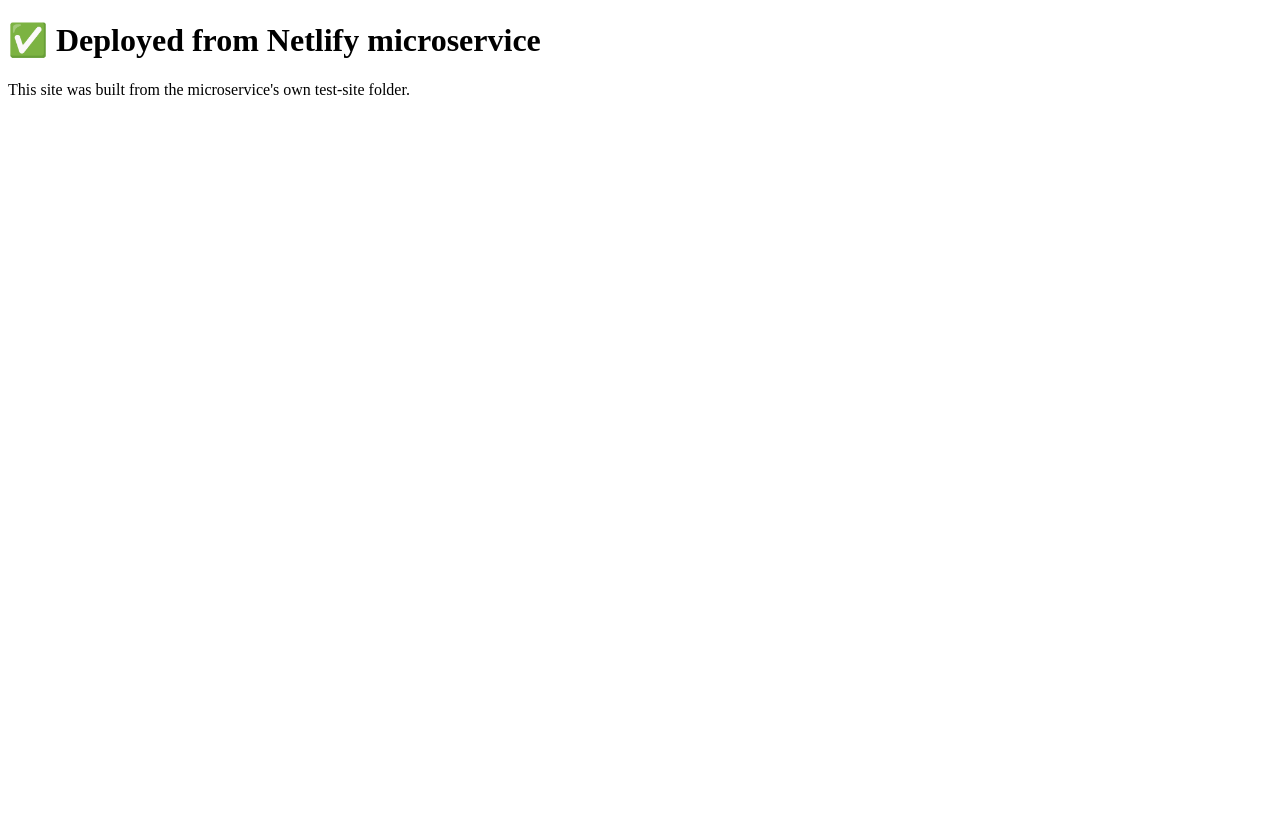
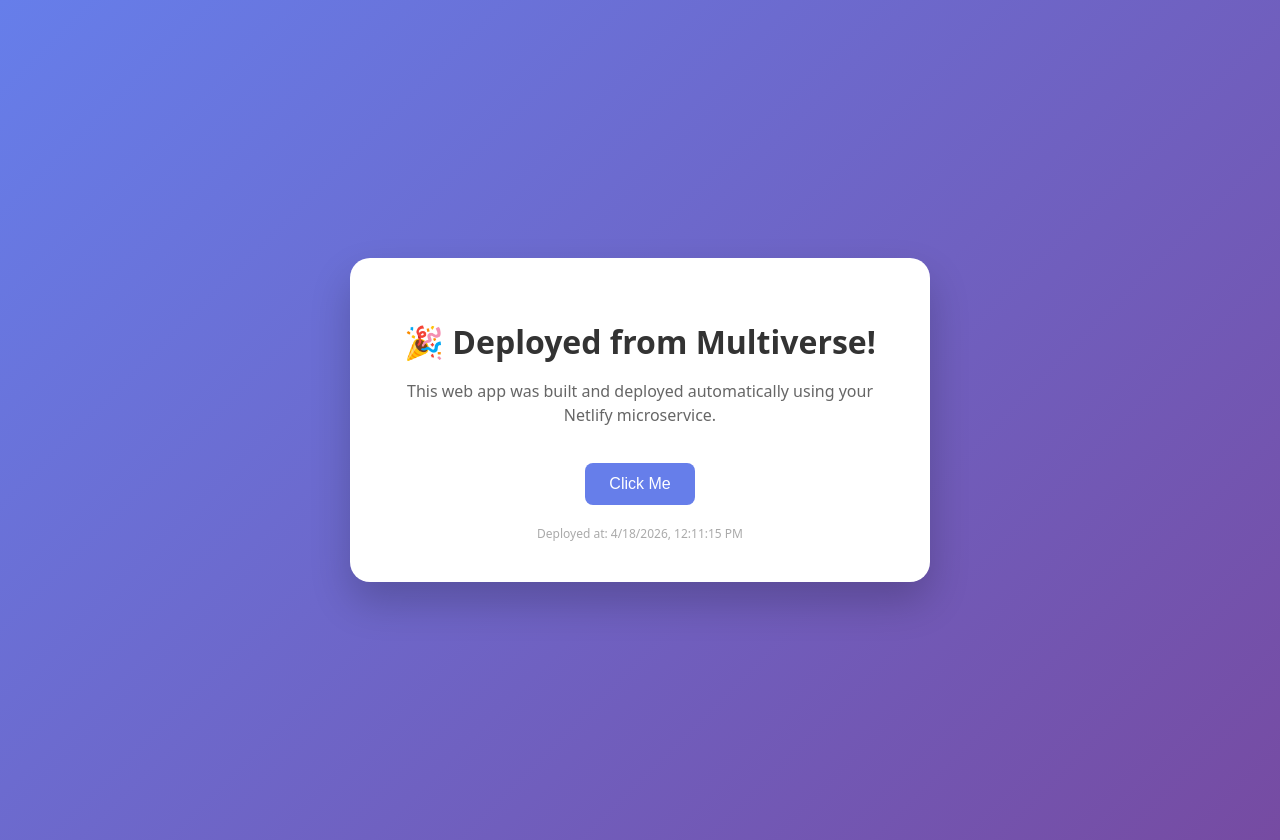
Before and after one commit to tedcharles111/raman-deployer, a website: page test-site/index.html in a window 1280 px wide. Before the commit the page ends 800 px from the top, so only its background shows below. Drawn offline with Linux system fonts and the light colour scheme.

Commit message:
Update test-site with a complete web app

```diff
--- a/test-site/index.html
+++ b/test-site/index.html
@@ -1,8 +1,53 @@
 <!DOCTYPE html>
-<html>
-<head><title>Netlify Test</title></head>
+<html lang="en">
+<head>
+    <meta charset="UTF-8">
+    <meta name="viewport" content="width=device-width, initial-scale=1.0">
+    <title>Multiverse Demo App</title>
+    <style>
+        body {
+            font-family: system-ui, -apple-system, sans-serif;
+            background: linear-gradient(135deg, #667eea 0%, #764ba2 100%);
+            min-height: 100vh;
+            display: flex;
+            justify-content: center;
+            align-items: center;
+            margin: 0;
+            padding: 20px;
+        }
+        .card {
+            background: white;
+            border-radius: 20px;
+            padding: 40px;
+            box-shadow: 0 20px 40px rgba(0,0,0,0.2);
+            text-align: center;
+            max-width: 500px;
+        }
+        h1 { color: #333; margin-bottom: 10px; }
+        p { color: #666; line-height: 1.5; }
+        .button {
+            background: #667eea;
+            color: white;
+            border: none;
+            padding: 12px 24px;
+            border-radius: 8px;
+            font-size: 16px;
+            cursor: pointer;
+            margin-top: 20px;
+        }
+        .button:hover { background: #5a67d8; }
+        .timestamp { font-size: 12px; color: #aaa; margin-top: 20px; }
+    </style>
+</head>
 <body>
-<h1>✅ Deployed from Netlify microservice</h1>
-<p>This site was built from the microservice's own test-site folder.</p>
+    <div class="card">
+        <h1>🎉 Deployed from Multiverse!</h1>
+        <p>This web app was built and deployed automatically using your Netlify microservice.</p>
+        <button class="button" onclick="alert('Hello from Multiverse!')">Click Me</button>
+        <div class="timestamp" id="time"></div>
+    </div>
+    <script>
+        document.getElementById('time').innerHTML = 'Deployed at: ' + new Date().toLocaleString();
+    </script>
 </body>
 </html>
```
